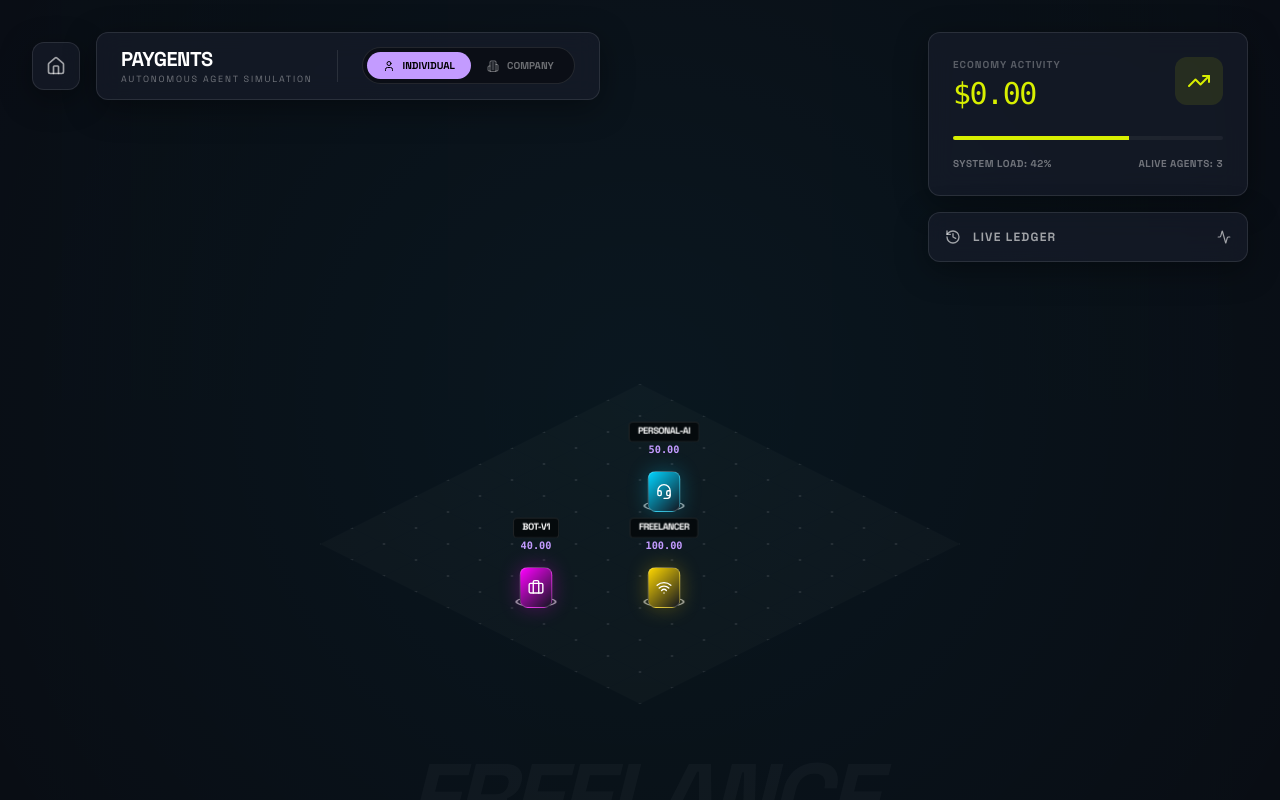
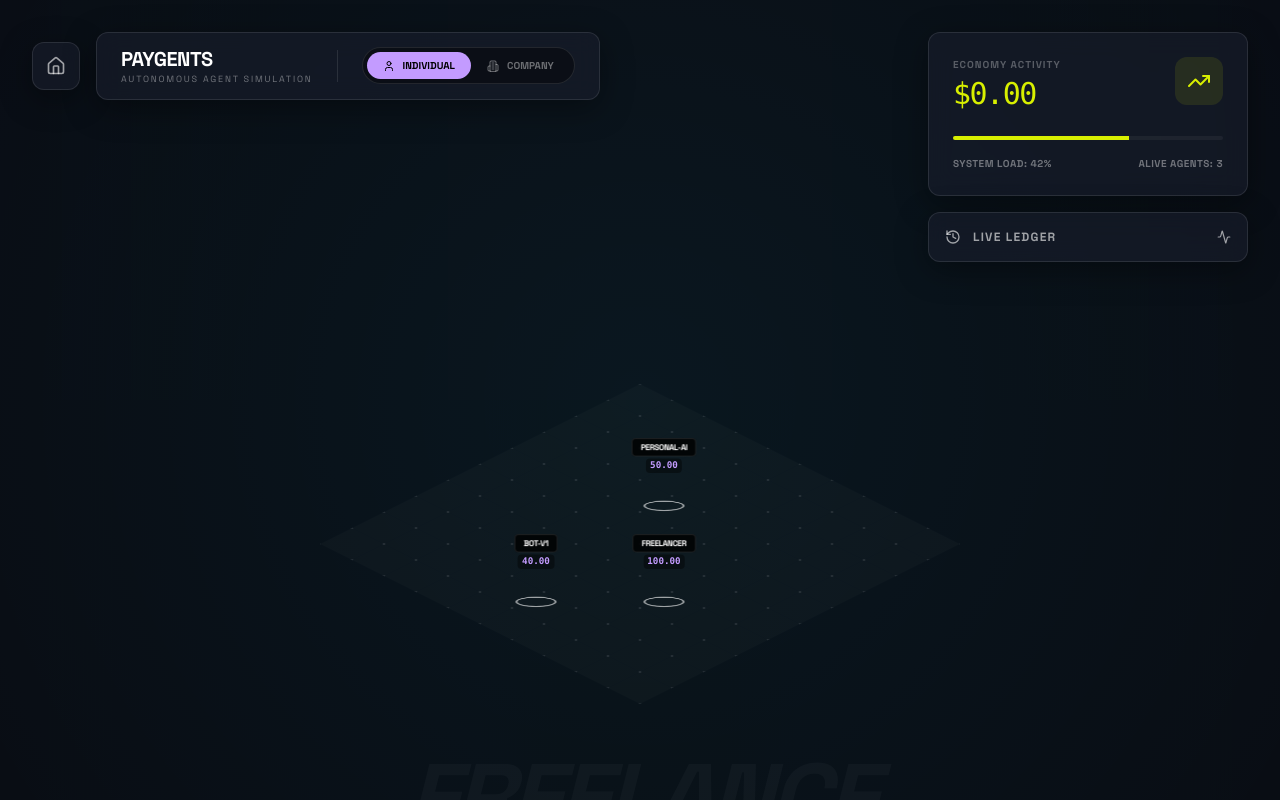
Before and after one commit to maulana-tech/locus-paygents, a React (Vite) app: page /simulation in a window 1280 px wide. Built offline with nearby package versions, Linux system fonts and the light colour scheme.

Commit message:
refactor(src/pages/Simulation.tsx): auto update

```diff
--- a/src/pages/Simulation.tsx
+++ b/src/pages/Simulation.tsx
@@ -77,16 +77,15 @@ const isoToScreen = (x: number, y: number) => {
 const AgentCharacter = ({ agent }: { agent: Agent }) => {
   const { left, top } = isoToScreen(agent.x, agent.y);
 
-  const getRoleTheme = (role: AgentRole) => {
+  const getRoleClass = (role: AgentRole) => {
     switch(role) {
-      case 'CONSUMER': return { color: '#00d4ff', icon: <Headset size={16} />, accessory: 'Headset' };
-      case 'PROVIDER': return { color: '#ffd700', icon: <Wifi size={16} />, accessory: 'Antenna' };
-      case 'PROCUREMENT': return { color: '#ff00ff', icon: <Briefcase size={16} />, accessory: 'Briefcase' };
-      case 'TREASURY': return { color: '#00c853', icon: <Calculator size={16} />, accessory: 'Vault Key' };
+      case 'CONSUMER': return 'role-consumer';
+      case 'PROVIDER': return 'role-provider';
+      case 'PROCUREMENT': return 'role-procurement';
+      case 'TREASURY': return 'role-treasury';
     }
   };
 
-  const theme = getRoleTheme(agent.role);
   const statusClass = agent.status.toLowerCase();
 
   return (
@@ -100,25 +99,14 @@ const AgentCharacter = ({ agent }: { agent: Agent }) => {
       {/* Dynamic Status Ring */}
       <div className={`status-ring ${statusClass}`} />
 
-      {/* Character Visual */}
-      <div className="relative w-12 h-14 flex items-center justify-center">
-        {/* Agent "Body" */}
-        <div
-          className="w-8 h-10 rounded-lg flex items-center justify-center text-white border border-white/20"
-          style={{
-            background: `linear-gradient(135deg, ${theme.color}, #121620)`,
-            boxShadow: `0 0 20px ${theme.color}44`
-          }}
-        >
-          {theme.icon}
-        </div>
-
+      {/* Character Visual - 3D Sprite */}
+      <div className={`agent-character-sprite ${getRoleClass(agent.role)} relative`}>
         {/* Floating Tag */}
-        <div className="absolute -top-10 left-1/2 -translate-x-1/2 flex flex-col items-center">
-          <div className="whitespace-nowrap bg-black/60 backdrop-blur-md px-2 py-0.5 rounded text-[9px] font-bold border border-white/10 uppercase tracking-tighter">
+        <div className="absolute -top-6 left-1/2 -translate-x-1/2 flex flex-col items-center">
+          <div className="whitespace-nowrap bg-black/80 backdrop-blur-md px-2 py-0.5 rounded text-[8px] font-bold border border-white/10 uppercase tracking-tighter text-white">
             {agent.name}
           </div>
-          <div className="text-[10px] font-mono text-primary font-bold">
+          <div className="text-[9px] font-mono text-primary font-bold bg-black/40 px-1 rounded mt-0.5">
             {agent.balance.toFixed(2)}
           </div>
         </div>
@@ -259,7 +247,7 @@ export function Simulation() {
   const totalEconomyRevenue = useMemo(() => agents.reduce((sum, a) => sum + a.revenue, 0), [agents]);
 
   return (
-    <div className="sim-container text-white select-none">
+    <div className={`sim-container text-white select-none ${mode === 'INDIVIDUAL' ? 'mode-individual' : 'mode-company'}`}>
       {/* Background Ambience */}
       <div className="absolute inset-0 bg-[#0a0d14]" />
       <div className="absolute inset-0 bg-[radial-gradient(circle_at_50%_50%,rgba(0,212,255,0.05),transparent)] pointer-events-none" />
```
